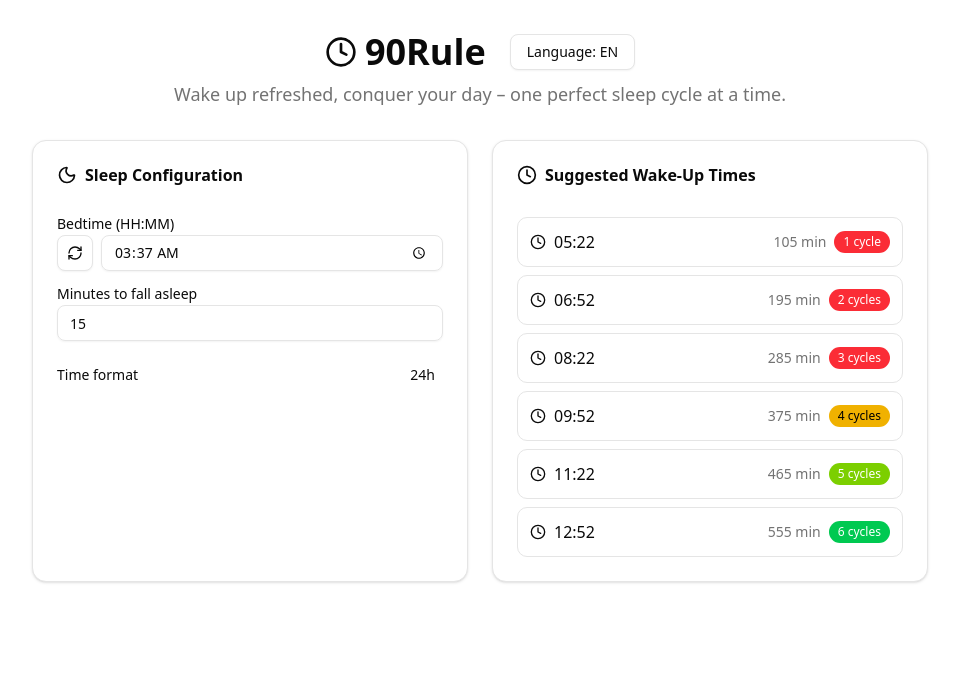
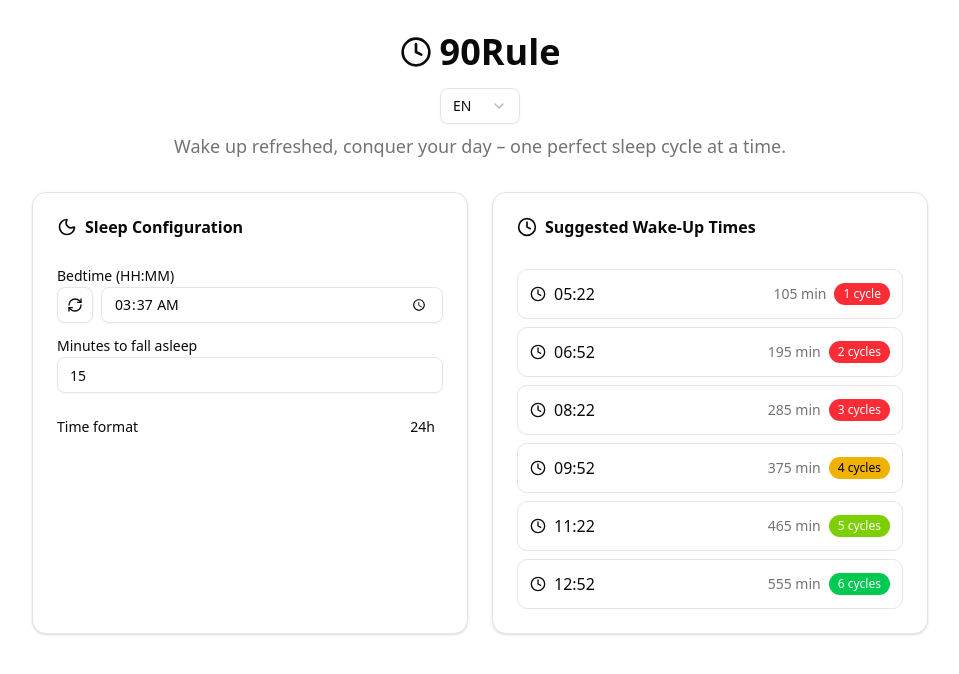
Before and after one commit to JuanLoaiza007/90rule, a Next.js app: page / in a window 1280 px wide. Shown: the top 674 px of the page, without its empty margins (160-1119 px from the left). Built offline with nearby package versions, Linux system fonts and the light colour scheme.

Commit message:
feat: implement dropdown for multilingual support

```diff
--- a/app/layout.jsx
+++ b/app/layout.jsx
@@ -1,6 +1,5 @@
 import { Geist, Geist_Mono } from "next/font/google";
 import "./globals.css";
-import { LanguageProvider } from "@/lib/LanguageContext";
 
 const geistSans = Geist({
   variable: "--font-geist-sans",
@@ -24,7 +23,7 @@ export default function RootLayout({ children }) {
       <body
         className={`${geistSans.variable} ${geistMono.variable} antialiased`}
       >
-        <LanguageProvider>{children}</LanguageProvider>
+        {children}
       </body>
     </html>
   );
--- a/app/page.jsx
+++ b/app/page.jsx
@@ -4,17 +4,20 @@ import SleepCalculator from "@/components/SleepCalculator";
 import LanguageToggle from "@/components/LanguageToggle";
 import { Clock } from "lucide-react";
 import { useLanguage } from "@/lib/useLanguage";
+import { LanguageProvider } from "@/lib/LanguageContext";
 
-export default function Home() {
+function HomeContent() {
   const { t } = useLanguage();
 
   return (
     <div className="min-h-screen bg-background">
       <div className="container mx-auto px-4 py-8">
         <div className="text-center mb-8">
-          <div className="flex items-center justify-center gap-2 mb-2">
+          <div className="flex items-center justify-center gap-2 mb-4">
             <Clock className="w-8 h-8" />
             <h1 className="text-4xl font-bold">{t("title")}</h1>
+          </div>
+          <div className="flex justify-center mb-2">
             <LanguageToggle />
           </div>
           <p className="text-lg text-muted-foreground">{t("slogan")}</p>
@@ -24,3 +27,11 @@ export default function Home() {
     </div>
   );
 }
+
+export default function Home() {
+  return (
+    <LanguageProvider>
+      <HomeContent />
+    </LanguageProvider>
+  );
+}
--- a/components/LanguageToggle.jsx
+++ b/components/LanguageToggle.jsx
@@ -1,18 +1,26 @@
 "use client";
 
-import { Button } from "@/components/ui/button";
+import {
+  Select,
+  SelectContent,
+  SelectItem,
+  SelectTrigger,
+  SelectValue,
+} from "@/components/ui/select";
 import { useLanguage } from "@/lib/useLanguage";
 
 export default function LanguageToggle() {
-  const { lang, setLanguage, t } = useLanguage();
-
-  const toggleLanguage = () => {
-    setLanguage(lang === "en" ? "es" : "en");
-  };
+  const { lang, setLanguage } = useLanguage();
 
   return (
-    <Button variant="outline" onClick={toggleLanguage} className="ml-4">
-      {t("language")}: {lang.toUpperCase()}
-    </Button>
+    <Select value={lang} onValueChange={setLanguage}>
+      <SelectTrigger className="w-20">
+        <SelectValue>{lang.toUpperCase()}</SelectValue>
+      </SelectTrigger>
+      <SelectContent>
+        <SelectItem value="en">EN - English</SelectItem>
+        <SelectItem value="es">ES - Español</SelectItem>
+      </SelectContent>
+    </Select>
   );
 }
```
